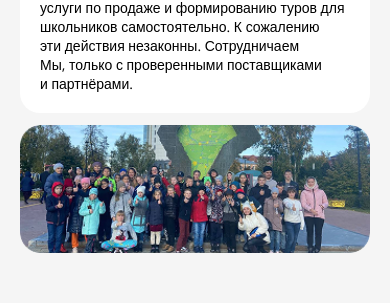
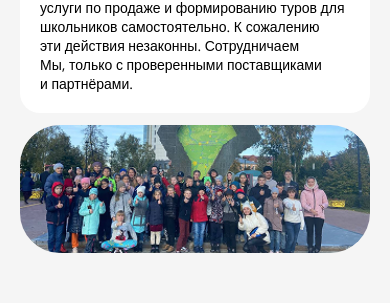
Before and after one commit to v4n3k/TRAVEL_BOUTIQUE_FRONTEND, a React (Vite) app: page /about in a window 390 px wide. Shown: the part 1636-1939 px from the top of the page. Built offline with nearby package versions, Linux system fonts and the light colour scheme; no server answers.

Commit message:
feat: Add the rest of image links

```diff
--- a/src/blocks/about/QualityGuarantees/QualityGuarantees.module.css
+++ b/src/blocks/about/QualityGuarantees/QualityGuarantees.module.css
@@ -9,7 +9,7 @@
 	color: var(--black-900);
 }
 
-.image {
+.imageLink {
 	display: none;
 	border-radius: 20px;
 	margin-top: 12px;
@@ -35,7 +35,7 @@
 		line-height: 25px;
 	}
 
-	.image {
+	.imageLink {
 		display: block;
 	}
 }
--- a/src/blocks/about/QualityGuarantees/QualityGuarantees.tsx
+++ b/src/blocks/about/QualityGuarantees/QualityGuarantees.tsx
@@ -1,5 +1,5 @@
 import img from '../../../../assets/images/WhatsApp Image 2024-11-21 at 22.58.05 (1) 2.png';
-import { Image } from '../../../components/ui/Image/Image';
+import { ImageLink } from '../../../components/ui/ImageLink/ImageLink';
 import { Section } from '../../../components/ui/Section/Section';
 import { TextContainer } from '../../../components/ui/TextContainer/TextContainer';
 import { Title } from '../../../components/ui/Title/Title';
@@ -21,7 +21,7 @@ export const QualityGuarantees = () => {
 					партнёрами.
 				</p>
 			</TextContainer>
-			<Image className={styles.image} src={img} />
+			<ImageLink className={styles.imageLink} src={img} />
 		</Section>
 	);
 };
--- a/src/blocks/about/TransportRules/Documents/Documents.module.css
+++ b/src/blocks/about/TransportRules/Documents/Documents.module.css
@@ -17,7 +17,7 @@
 	width: 80%;
 }
 
-.image {
+.imageLink {
 	display: none;
 	border-radius: 20px;
 }
@@ -62,7 +62,7 @@
 		margin-bottom: 16px;
 	}
 
-	.image {
+	.imageLink {
 		display: block;
 	}
 }
--- a/src/blocks/about/TransportRules/Documents/Documents.tsx
+++ b/src/blocks/about/TransportRules/Documents/Documents.tsx
@@ -1,6 +1,7 @@
 import img from '../../../../../assets/images/WhatsApp Image 2024-11-21 at 22.58.05 (1) 4.png';
 import { Box } from '../../../../components/ui/Box/Box';
 import { Image } from '../../../../components/ui/Image/Image';
+import { ImageLink } from '../../../../components/ui/ImageLink/ImageLink';
 import { TextItem } from '../TextItem/TextItem';
 import styles from './Documents.module.css';
 
@@ -30,7 +31,7 @@ export const Documents = () => {
 					сопровождающего лица на 12 детей и (или) школьников.
 				</TextItem>
 			</ul>
-			<Image className={styles.image} src={img} />
+			<ImageLink className={styles.imageLink} src={img} />
 		</Box>
 	);
 };
--- a/src/blocks/about/TransportRules/TransportRules.module.css
+++ b/src/blocks/about/TransportRules/TransportRules.module.css
@@ -16,7 +16,7 @@
 	width: 830px;
 }
 
-.image {
+.imageLink {
 	display: none;
 	border-radius: 20px;
 }
@@ -34,7 +34,7 @@
 }
 
 @media (max-width: 440px) {
-	.image {
+	.imageLink {
 		display: block;
 	}
 }
--- a/src/blocks/about/TransportRules/TransportRules.tsx
+++ b/src/blocks/about/TransportRules/TransportRules.tsx
@@ -1,6 +1,7 @@
 import img from '../../../../assets/images/WhatsApp Image 2024-11-21 at 22.58.05 (1) 3.png';
 import { Box } from '../../../components/ui/Box/Box';
 import { Image } from '../../../components/ui/Image/Image';
+import { ImageLink } from '../../../components/ui/ImageLink/ImageLink';
 import { Section } from '../../../components/ui/Section/Section';
 import { Title } from '../../../components/ui/Title/Title';
 import { IconAvia } from '../../../icons/IconAvia';
@@ -119,7 +120,7 @@ export const TransportRules = () => {
 					Все сопроводительные документы по экскурсии оформляют наши менеджеры,
 					заверяют и отправляют по всем ведомствам.
 				</WrappedText>
-				<Image className={styles.image} src={img} />
+				<ImageLink className={styles.imageLink} src={img} />
 			</Box>
 		</Section>
 	);
```
